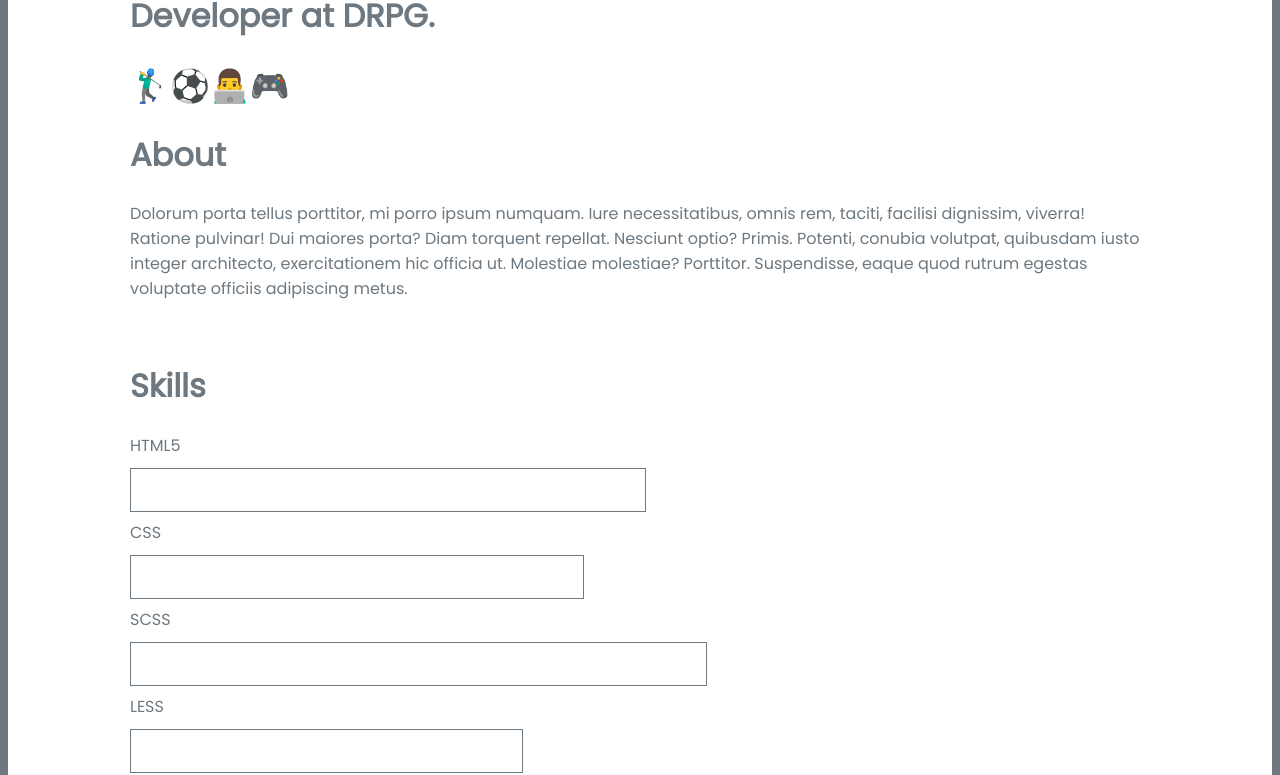
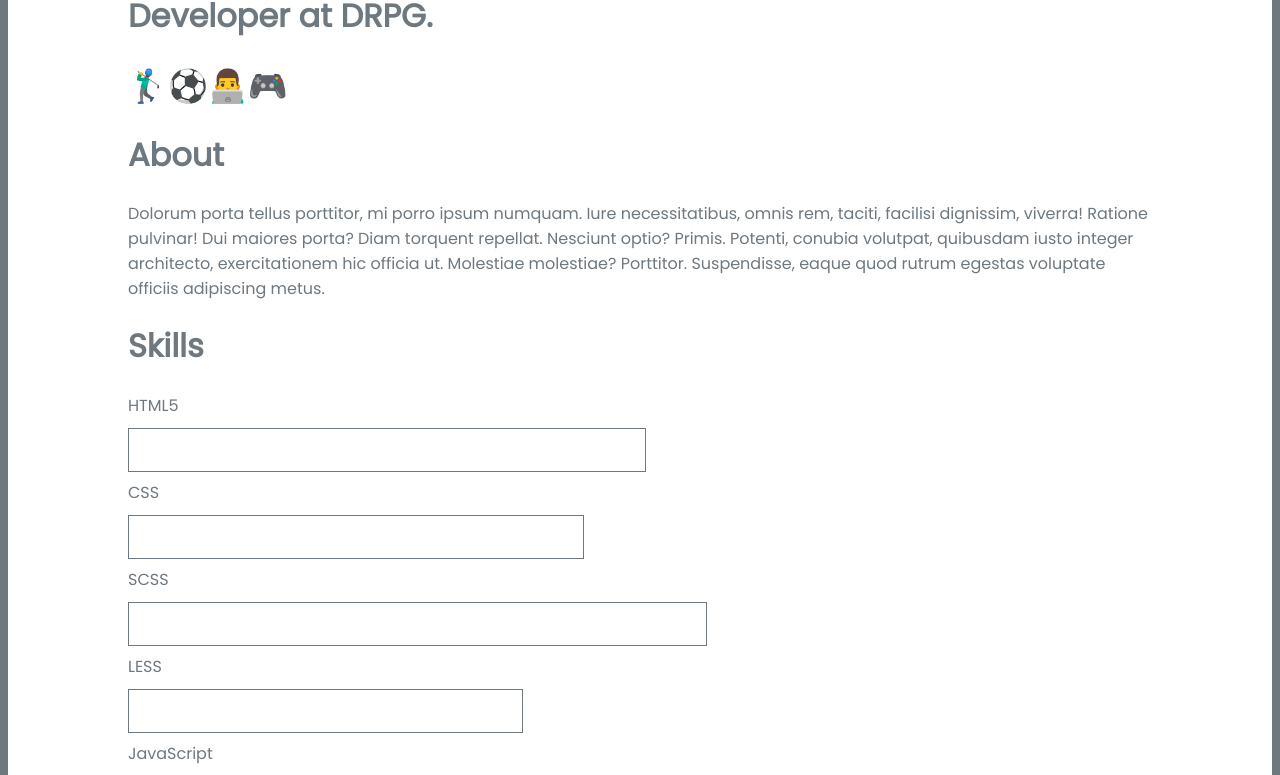
Before and after one commit to thesamnicholls/portfolio, a React (Create React App) app: page / in a window 1280 px wide. Shown: the part 275-1050 px from the top of the page. Built offline with nearby package versions, Linux system fonts and the light colour scheme.

Commit message:
Refactoring code

```diff
--- a/src/app.scss
+++ b/src/app.scss
@@ -1,9 +1,9 @@
 @import 'scss/defaults/variables';
+@import 'scss/defaults/mixins';
+@import 'scss/defaults/normalize';
 @import 'scss/defaults/scaffolding';
-@import 'scss/defaults/normalize';
-@import 'scss/defaults/mixins';
+
+@import 'scss/components/emoji';
+@import 'scss/components/footer';
 @import 'scss/components/navigation';
-@import 'scss/components/footer';
-@import 'scss/skills';
-
-@import 'scss/defaults/shame';
+@import 'scss/components/skills';
--- a/src/index.js
+++ b/src/index.js
@@ -2,5 +2,6 @@ import React from 'react';
 import ReactDOM from 'react-dom';
 import './app.scss';
 import App from './js/components/App';
-
+document.addEventListener("DOMContentLoaded", function(event) {
 ReactDOM.render(<App />, document.getElementById('root'));
+});
--- a/src/js/components/App.js
+++ b/src/js/components/App.js
@@ -2,6 +2,9 @@ import React, { Component } from "react"
 import Navigation from './Navigation';
 import Intro from './Intro';
 import Footer from './Footer';
+import About from "./About";
+import Skills from "./Skills";
+import Contact from "./Contact";
 
 class App extends Component {
   render() {
@@ -10,6 +13,9 @@ class App extends Component {
         <Navigation />
         <div className='container'>
           <Intro />
+          <About />
+          <Skills />
+          <Contact />
         </div>
         <Footer />
       </div>
--- a/src/js/components/Intro.js
+++ b/src/js/components/Intro.js
@@ -1,7 +1,4 @@
 import React, { Component } from "react";
-import About from './About';
-import Skills from './Skills';
-import Contact from './Contact';
 
 class Intro extends Component {
   render() {
@@ -9,14 +6,11 @@ class Intro extends Component {
       <React.Fragment>
         <div className='intro'>
           <h1>Hello, I'm Samuel Nicholls. I'm currently working as a Front End Developer at DRPG.</h1>
-          <span role='img' aria-label='Laptop Emoji'>🏌️‍♂️</span>
-          <span role='img' aria-label='Laptop Emoji'>⚽</span>
-          <span role='img' aria-label='Laptop Emoji'>👨‍💻</span>
-          <span role='img' aria-label='Laptop Emoji'>🎮</span>
+          <span role='img' className='emoji' aria-label='Laptop Emoji'>🏌️‍♂️</span>
+          <span role='img' className='emoji' aria-label='Laptop Emoji'>⚽</span>
+          <span role='img' className='emoji' aria-label='Laptop Emoji'>👨‍💻</span>
+          <span role='img' className='emoji' aria-label='Laptop Emoji'>🎮</span>
         </div>
-        <About />
-        <Skills />
-        <Contact />
       </React.Fragment>
 
 
--- /dev/null
+++ b/src/scss/components/_emoji.scss
@@ -0,0 +1,3 @@
+.emoji {
+  font-size: ($font-size * 2);
+}
--- a/src/scss/components/_navigation.scss
+++ b/src/scss/components/_navigation.scss
@@ -6,7 +6,7 @@
   align-items: center;
   text-align: center;
 
-  @include navigation-break {
+  @include mobile-break {
     display: flex;
     padding: 4em 0;
   }
@@ -21,7 +21,7 @@
     margin-right: 19px;
     text-align: center;
 
-    @include navigation-break {
+    @include mobile-break {
       margin-right: 0;
     }
   }
@@ -55,7 +55,7 @@
       margin-right: 0;
     }
 
-    @include navigation-break {
+    @include mobile-break {
       margin-right: 30px;
     }
   }
--- a/src/scss/_skills.scss
+++ b/src/scss/components/_skills.scss
@@ -1,12 +1,11 @@
 .skills {
   text-align: left;
-  padding-top: 1.5em;
 
   &__wrapper {
     padding-top: 20px;
     width: 100%;
 
-    @media (min-width: 768px) {
+    @include tablet-break {
       width: 60%;
     }
   }
@@ -17,7 +16,6 @@
   }
 
   &__list-item {
-    //background-color: hotpink;
     height: 42px;
     position: relative;
     margin-bottom: 45px;
@@ -25,7 +23,7 @@
 
   &__title {
     position: absolute;
-    font-size: 16px;
+    font-size: $font-size;
     top: -35px;
   }
 
@@ -35,7 +33,7 @@
     top: 0;
     margin: 0;
     padding-right: 24px;
-    border: 1px solid #6d7880;
+    border: 1px solid $light-grey;
     display: inline-block;
     height: 42px;
     line-height: 42px;
--- a/src/scss/defaults/_mixins.scss
+++ b/src/scss/defaults/_mixins.scss
@@ -1,3 +1,7 @@
-@mixin navigation-break {
+@mixin mobile-break {
   @media (min-width: 430px) { @content; }
 }
+
+@mixin tablet-break {
+  @media (min-width: 768px) { @content; }
+}
--- a/src/scss/defaults/_scaffolding.scss
+++ b/src/scss/defaults/_scaffolding.scss
@@ -12,3 +12,23 @@ body {
 h1, h2, p, label {
   color: $light-grey;
 }
+
+.container {
+  margin: 0 auto;
+  padding: 0 30px 20px;
+
+  @include tablet-break {
+    padding: 0 120px 20px;
+  }
+}
+
+.outer-container {
+  max-width: 1280px;
+  margin-left: auto;
+  margin-right: auto;
+  padding: 0 1em;
+
+  @include mobile-break {
+    padding: 0 2em;
+  }
+}
--- a/src/scss/defaults/_shame.scss
+++ /dev/null
@@ -1,30 +0,0 @@
-.container {
-  max-width: 1020px;
-  color: rgb(43, 45, 62);
-  margin: 0px auto;
-  padding: 0 30px 20px;
-
-  @media (min-width: 768px) {
-    padding: 0px 120px 20px;
-  }
-}
-
-.outer-container {
-  max-width: 1280px;
-  margin-left: auto;
-  margin-right: auto;
-  padding: 0 1em;
-
-  @media (min-width: 430px) {
-    padding: 0 2em;
-  }
-}
-
-span {
-  font-size: ($font-size * 2);
-}
-
-
-h2 {
-  margin: 0;
-}
```
